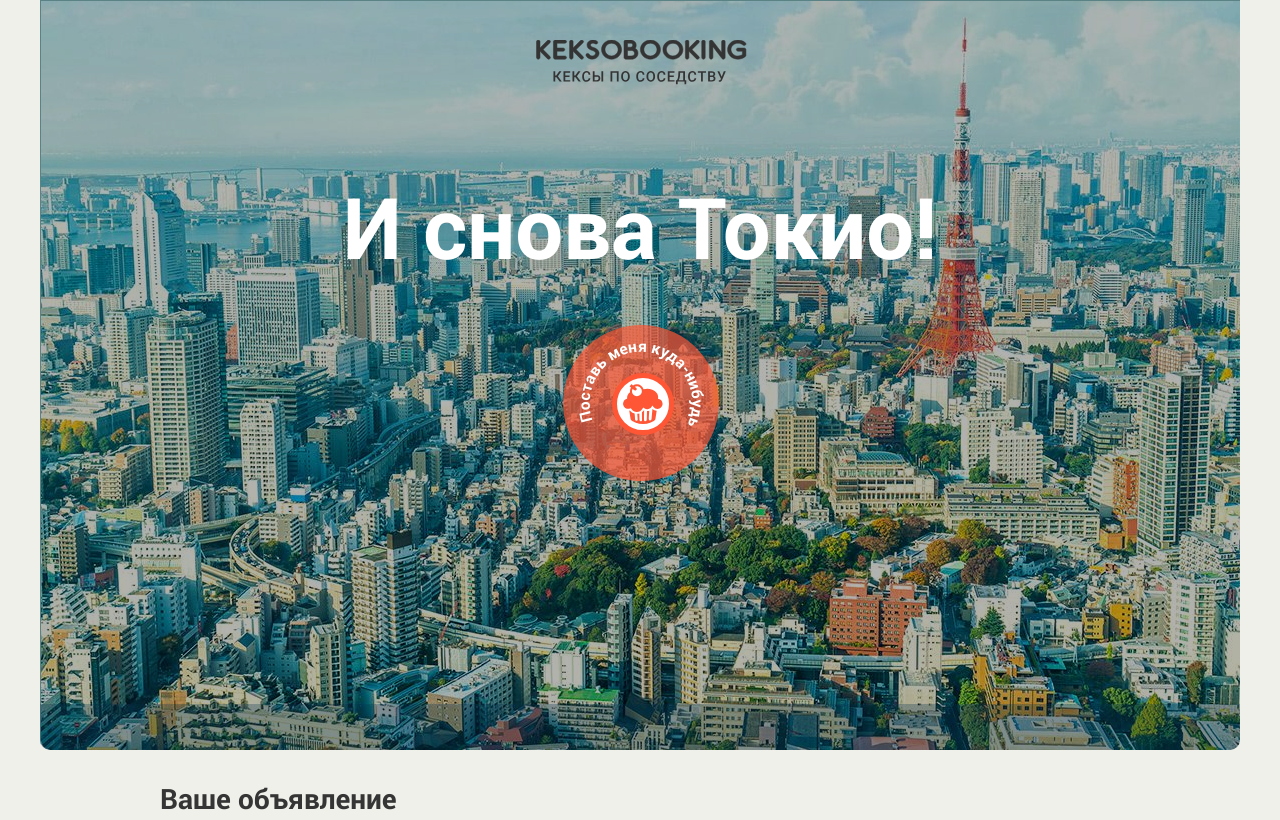
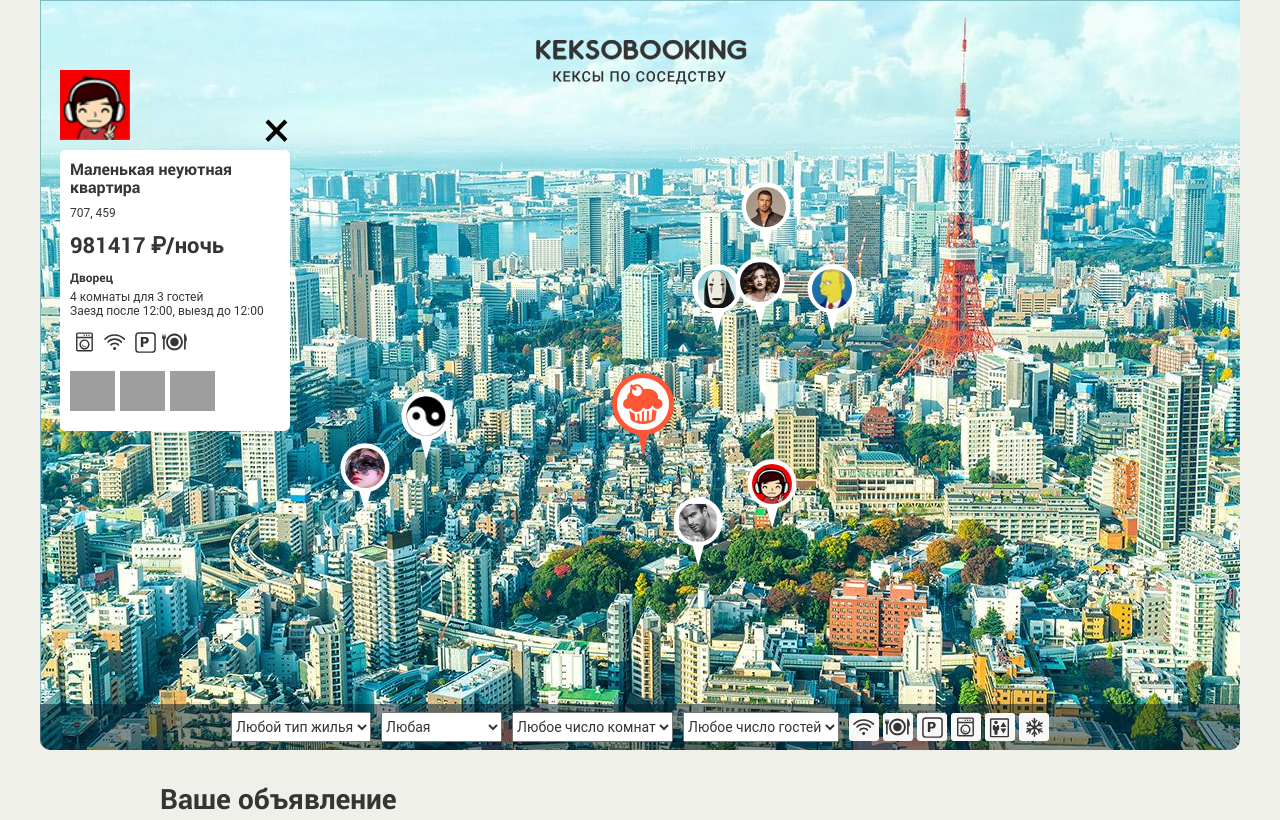
Before and after one commit to Faramanta/70920-keksobooking-1, a website: page index.html in a window 1280 px wide. Shown: the top 820 px of the page. Drawn offline with Linux system fonts and the light colour scheme; grey boxes are pictures that could not be loaded; files whose address does not match are found by name.

Commit message:
module3-task1

```diff
--- a/index.html
+++ b/index.html
@@ -265,5 +265,6 @@
     <button type="button" class="map__pin" style="left: 200px; top: 400px;"><img src="img/avatars/user07.png" width="40" height="40" draggable="false" alt="Метка объявления"></button>
   </template>
 
+<script type="text/javascript" src="js/map.js"></script>
 </body>
 </html>
--- /dev/null
+++ b/js/map.js
@@ -0,0 +1,169 @@
+'use strict';
+
+var TOTAL_OFFERS = 8;
+var TITLE = ['Большая уютная квартира', 'Маленькая неуютная квартира', 'Огромный прекрасный дворец', 'Маленький ужасный дворец', 'Красивый гостевой домик', 'Некрасивый негостеприимный домик', 'Уютное бунгало далеко от моря', 'Неуютное бунгало по колено в воде'];
+var TYPE = ['palace', 'flat', 'house', 'bungalo'];
+var CHECK_TIME = ['12:00', '13:00', '14:00'];
+var FEATURES = ['wifi', 'dishwasher', 'parking', 'washer', 'elevator', 'conditioner'];
+var PHOTOS = ['http://o0.github.io/assets/images/tokyo/hotel1.jpg', 'http://o0.github.io/assets/images/tokyo/hotel2.jpg', 'http://o0.github.io/assets/images/tokyo/hotel3.jpg'];
+var userNum = ['01', '02', '03', '04', '05', '06', '07', '08'];
+
+// генерация случайного числа из диапазона
+function getRandomRangeNum(min, max) {
+  return Math.floor(Math.random() * (max - min + 1) + min);
+}
+
+// генерация случайного числа
+function getRandomItem(array) {
+  return array[Math.floor(Math.random() * array.length)];
+}
+
+// массив случайной длины
+var getRandomLengthArray = function (array) {
+  return array.slice(0, getRandomRangeNum(1, array.length));
+};
+
+// случайное неповторяющееся значение
+var getRandomNum = function (array) {
+  var randomIndex = Math.floor(Math.random() * (array.length));
+  var randomNum = array[randomIndex];
+  array.splice(randomIndex, 1);
+  return randomNum;
+};
+
+// перемешать массив
+var getRandomArray = function (array) {
+  for (var i = array.length - 1; i > 0; i--) {
+    var j = Math.floor(Math.random() * (i + 1));
+    var temp = array[i];
+    array[i] = array[j];
+    array[j] = temp;
+  }
+  return array;
+};
+
+var offers = [];
+var renderOffers = function () {
+  var locationX = getRandomRangeNum(300, 900);
+  var locationY = getRandomRangeNum(150, 500);
+  return {
+    author: {
+      avatar: 'img/avatars/user' + getRandomNum(userNum) + '.png'
+    },
+    offer: {
+      title: getRandomNum(TITLE),
+      address: locationX + ', ' + locationY,
+      price: getRandomRangeNum(1000, 1000000),
+      type: getRandomItem(TYPE),
+      rooms: getRandomRangeNum(1, 5),
+      guests: getRandomRangeNum(1, 10),
+      checkin: getRandomItem(CHECK_TIME),
+      checkout: getRandomItem(CHECK_TIME),
+      features: getRandomArray(getRandomLengthArray(FEATURES)),
+      description: '',
+      photos: getRandomArray(PHOTOS)
+    },
+    location: {
+      x: locationX,
+      y: locationY
+    }
+  };
+};
+
+for (var i = 0; i < TOTAL_OFFERS; i++) {
+  offers.push(renderOffers());
+}
+
+var getFlatType = function (type) {
+  var flatType;
+  if (type === 'flat') {
+    flatType = 'Квартира';
+  } else if (type === 'bungalo') {
+    flatType = 'Бунгало';
+  } else if (type === 'house') {
+    flatType = 'Дом';
+  } else if (type === 'palace') {
+    flatType = 'Дворец';
+  }
+  return flatType;
+};
+
+
+// Отрисовка метки
+var renderPins = function (pins) {
+  var mapPins = document.querySelector('.map__pins');
+  var similarPin = document.querySelector('template').content.querySelector('.map__pin');
+  var fragment = document.createDocumentFragment();
+
+  for (i = 0; i < TOTAL_OFFERS; i++) {
+    var pinElement = similarPin.cloneNode(true);
+    var pinImg = pinElement.querySelector('img');
+    pinElement.style.top = pins[i].location.y + 'px';
+    pinElement.style.left = pins[i].location.x + 'px';
+    pinImg.src = pins[i].author.avatar;
+    fragment.appendChild(pinElement);
+  }
+  mapPins.appendChild(fragment);
+};
+
+// отрисовываем метки на карте
+renderPins(offers);
+
+// удобства
+var renderFeatures = function () {
+  var fragmentF = document.createDocumentFragment();
+  for (var f = 0; f < offers[0].offer.features.length; f++) {
+    var li = document.createElement('li');
+    li.className = 'popup__feature popup__feature--' + offers[0].offer.features[f];
+    fragmentF.appendChild(li);
+  }
+  return fragmentF;
+};
+
+// фото
+var renderPhotos = function () {
+  var fragmentP = document.createDocumentFragment();
+  for (var p = 0; p < offers[0].offer.photos.length; p++) {
+    var img = document.createElement('img');
+    img.className = 'popup__photo';
+    img.src = offers[0].offer.photos[p];
+    img.style.width = '45px';
+    img.style.height = '40px';
+    img.alt = 'Фотография жилья';
+    fragmentP.appendChild(img);
+  }
+  return fragmentP;
+};
+
+// Отрисовка объявления
+var renderCards = function () {
+  var cardTemplate = document.querySelector('template').content.querySelector('.map__card');
+  var cardElement = cardTemplate.cloneNode(true);
+  var features = cardElement.querySelector('.popup__features');
+  var photos = cardElement.querySelector('.popup__photos');
+  cardElement.querySelector('.popup__title').textContent = offers[0].offer.title;
+  cardElement.querySelector('.popup__text--address').textContent = offers[0].offer.address;
+  cardElement.querySelector('.popup__text--price').textContent = offers[0].offer.price + ' ₽/ночь';
+  cardElement.querySelector('.popup__type').textContent = getFlatType(offers[0].offer.type);
+  cardElement.querySelector('.popup__text--capacity').textContent = offers[0].offer.rooms + ' комнаты для ' + offers[0].offer.guests + ' гостей';
+  cardElement.querySelector('.popup__text--time').textContent = 'Заезд после ' + offers[0].offer.checkin + ', выезд до ' + offers[0].offer.checkout;
+  cardElement.querySelector('.popup__description').textContent = offers[0].offer.description;
+  features.innerHTML = '';
+  cardElement.querySelector('.popup__features').appendChild(renderFeatures());
+  photos.innerHTML = '';
+  cardElement.querySelector('.popup__photos').appendChild(renderPhotos());
+  cardElement.querySelector('.popup__avatar').src = offers[0].author.avatar;
+  return cardElement;
+};
+
+var showCard = function () {
+  var offerFragment = document.createDocumentFragment();
+  var beforeBlock = document.querySelector('.map__filters-container');
+  offerFragment.appendChild(renderCards(offers));
+  document.querySelector('.map').insertBefore(offerFragment, beforeBlock);
+
+};
+
+showCard(offers);
+
+document.querySelector('.map').classList.remove('map--faded');
```
